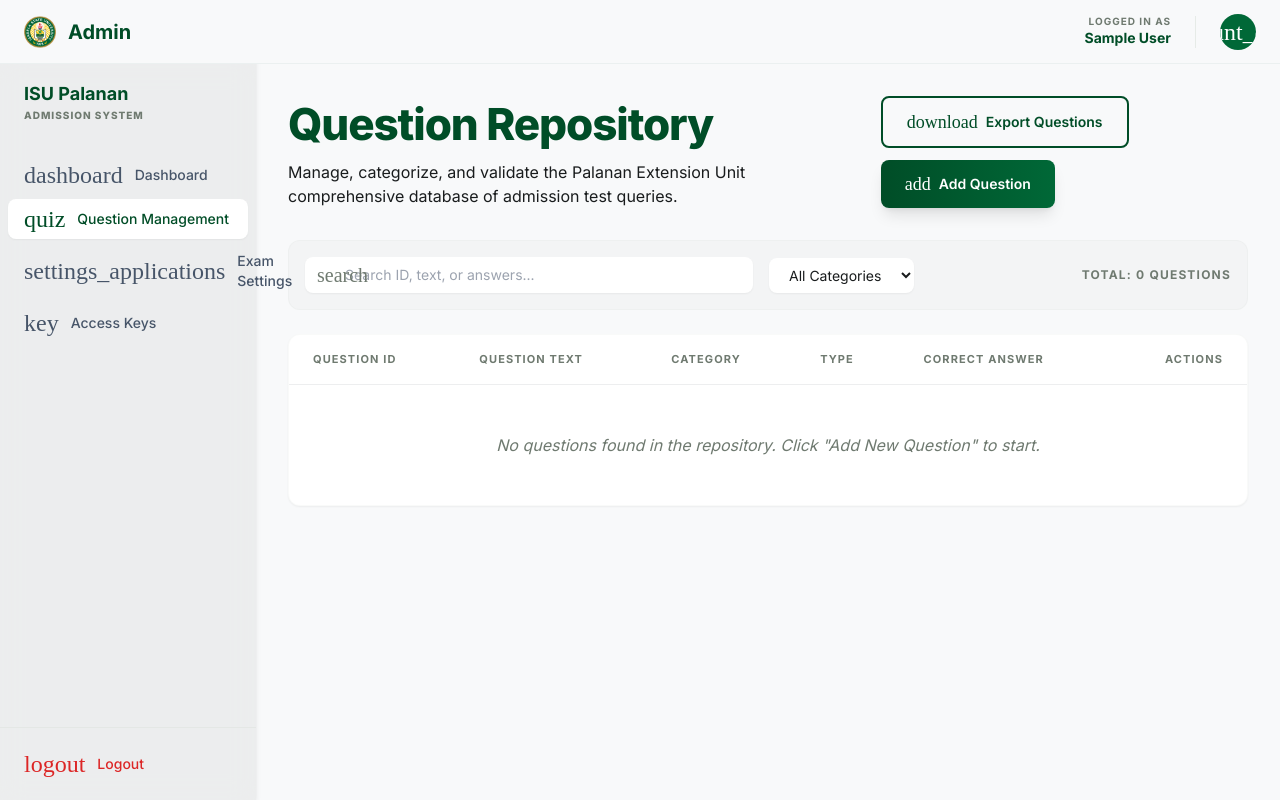
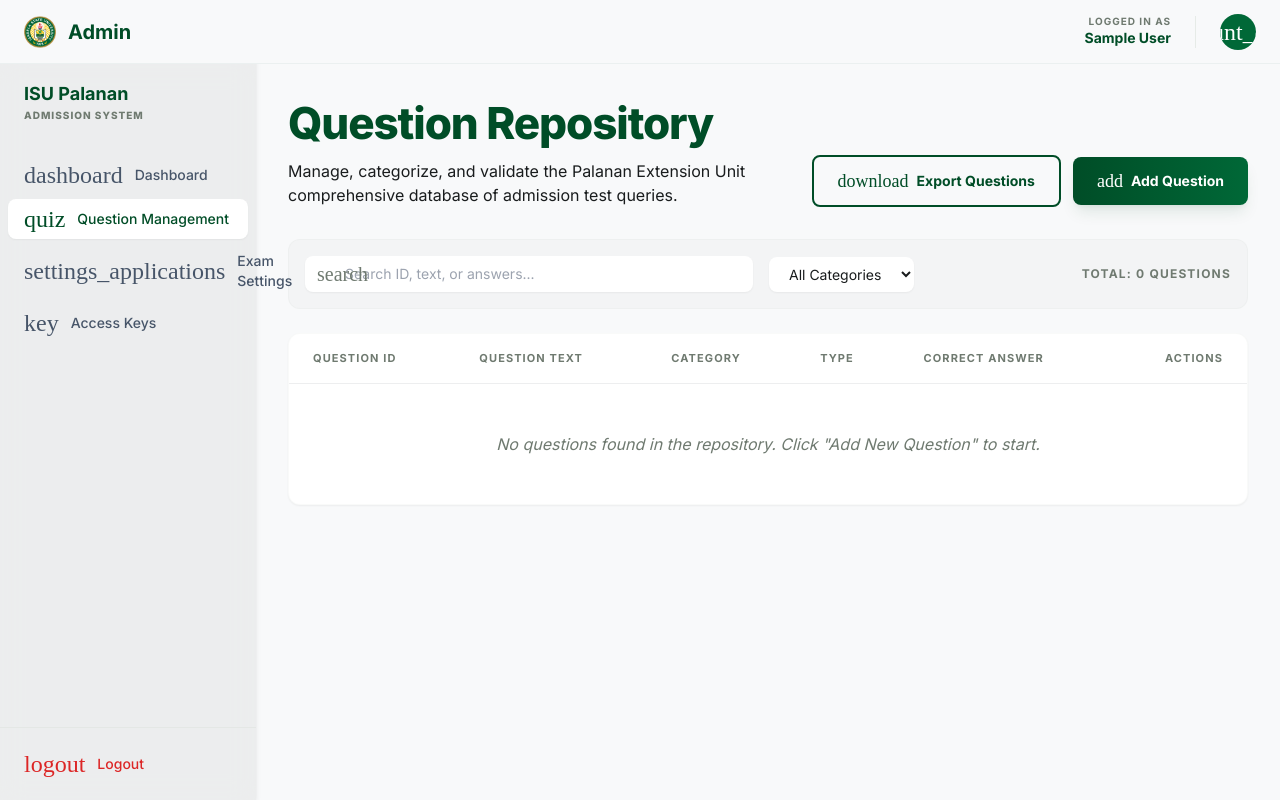
Before and after one commit to WWH16/CCAT, a Django app: page /ccat_admin/question_management/ in a window 1280 px wide. Run offline with Django 5.2, Linux system fonts and the light colour scheme; the visitor is signed in with stand-in values (Sample User, id 1); data that the repository does not hold is empty; some web fonts are replaced.

Commit message:
update: fix button responsiveness

```diff
--- a/CCAT/ccat_admin/templates/ccat_admin/question_management.html
+++ b/CCAT/ccat_admin/templates/ccat_admin/question_management.html
@@ -9,15 +9,15 @@
         <h1 class="text-[2.75rem] font-extrabold tracking-tight text-primary leading-tight font-headline">Question Repository</h1>
         <p class="text-on-surface-variant max-w-2xl mt-2">Manage, categorize, and validate the Palanan Extension Unit comprehensive database of admission test queries.</p>
     </div>
-    <div class="flex flex-wrap items-center gap-3">
-        <a href="{% url 'export_questions' %}" class="w-full sm:w-auto px-6 py-2.5 rounded-lg border-2 border-primary text-primary font-semibold hover:bg-primary/5 transition-colors flex items-center justify-center gap-2 text-sm">
-            <span class="material-symbols-outlined text-lg">download</span>
+<div class="flex flex-nowrap items-center gap-2 sm:gap-3 w-full md:w-auto">
+    <a href="{% url 'export_questions' %}" class="flex-1 md:flex-none px-3 sm:px-6 py-2.5 rounded-lg border-2 border-primary text-primary font-bold hover:bg-primary/5 active:scale-95 transition-all flex items-center justify-center gap-1.5 sm:gap-2 text-[10px] sm:text-sm whitespace-nowrap">
+        <span class="material-symbols-outlined text-base sm:text-lg">download</span>
         Export Questions
     </a>
     <button onclick="toggleModal('questionModal', true); resetAddModal()"
-                class="w-full sm:w-auto px-6 py-2.5 rounded-lg bg-gradient-to-r from-primary to-primary-container
-                       text-white font-semibold shadow-lg flex items-center justify-center gap-2 text-sm hover:opacity-90 transition-all">
-            <span class="material-symbols-outlined text-lg">add</span>
+            class="flex-1 md:flex-none px-3 sm:px-6 py-2.5 rounded-lg bg-gradient-to-r from-primary to-primary-container
+                   text-white font-bold shadow-lg shadow-primary/10 flex items-center justify-center gap-1.5 sm:gap-2 text-[10px] sm:text-sm hover:shadow-primary/20 active:scale-95 transition-all whitespace-nowrap">
+        <span class="material-symbols-outlined text-base sm:text-lg">add</span>
         Add Question
     </button>
 </div>
```
Lines whose indentation alone changed are shown as unchanged.
